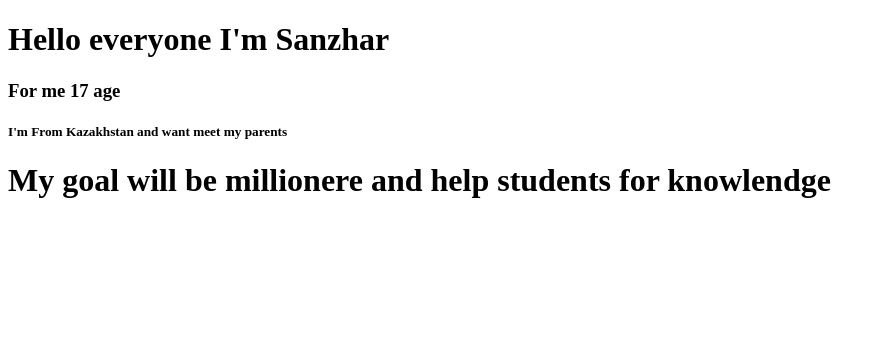
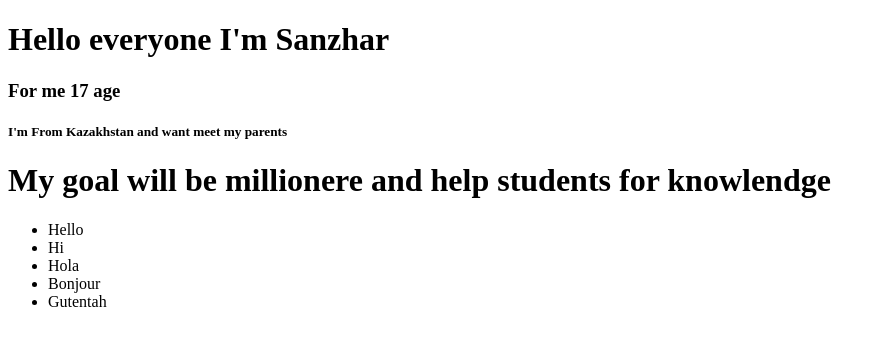
Before and after one commit to sssancho/git-course, a plain HTML site: page main.html in a window 1280 px wide. Shown: the whole page, without its empty margins (0-886 px from the left). Drawn offline with Linux system fonts and the light colour scheme.

Commit message:
Add header in main.html

```diff
--- a/main.html
+++ b/main.html
@@ -11,5 +11,14 @@
     <h3>For me 17 age</h3>
     <h5>I'm From Kazakhstan and want meet my parents</h5>
     <h1>My goal will be millionere and help students for knowlendge</h1>
+    <header>
+        <ul>
+            <li>Hello</li>
+            <li>Hi</li>
+            <li>Hola</li>
+            <li>Bonjour</li>
+            <li>Gutentah</li>
+        </ul>
+    </header>
 </body>
 </html>
```
